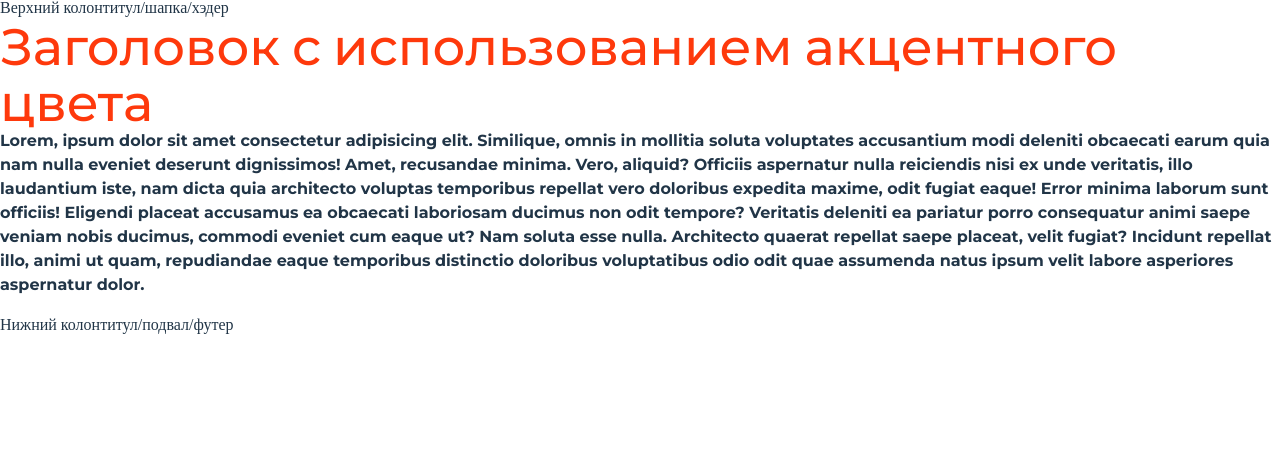
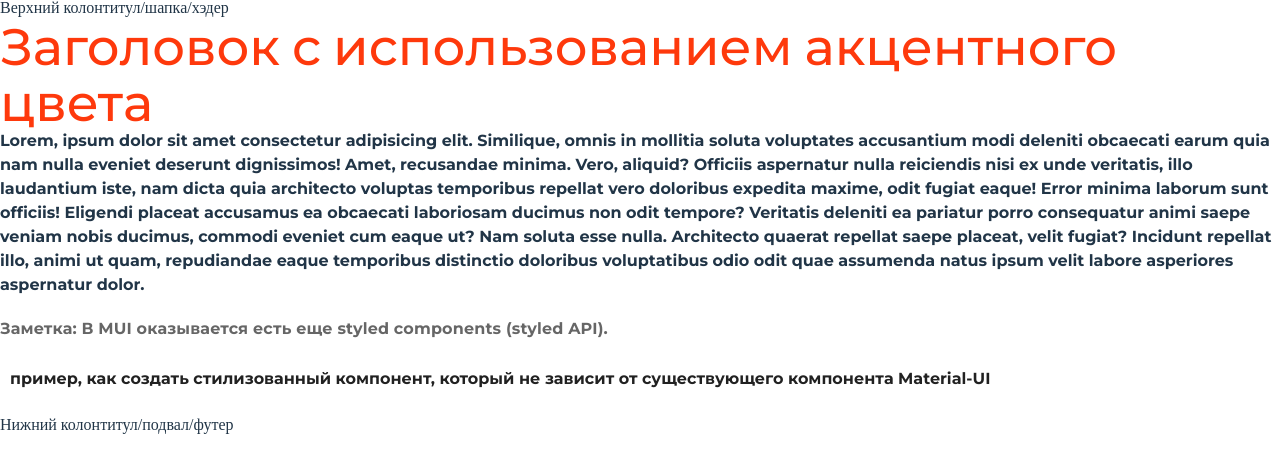
Before and after one commit to 89811421793/classcomponents, a React (Vite) app: page / in a window 1280 px wide. Shown: the top 472 px of the page. Built offline with nearby package versions, Linux system fonts and the light colour scheme.

Commit message:
Заметки в App.tsx (для себя)

```diff
--- a/src/App.tsx
+++ b/src/App.tsx
@@ -1,6 +1,17 @@
 import "./reset.css";
 import { ThemeProvider, Typography } from "@mui/material";
 import theme from "./mui/theme";
+import { styled } from "@mui/material/styles";
+
+// Создаем стилизованный компонент на основе базового HTML-тега div
+const StyledDiv = styled('div')(({ theme }) => ({
+  fontFamily: 'Montserrat, sans-serif',
+  fontWeight: 700,
+  marginBottom: '20px',
+  color: theme.palette.text.primary,
+  padding: '10px',
+  backgroundColor: theme.palette.background.default,
+}));
 
 function App() {
   return (
@@ -16,9 +27,28 @@ function App() {
         Architecto quaerat repellat saepe placeat, velit fugiat? Incidunt repellat illo, animi ut quam, repudiandae eaque temporibus distinctio doloribus voluptatibus odio odit quae assumenda natus ipsum velit labore asperiores aspernatur dolor.</p>
         </Typography>
       </ThemeProvider>
-
+     <StyledTypography variant="body1">
+      Заметка: В MUI оказывается есть еще styled components (styled API).
+     </StyledTypography>
+     <StyledDiv>пример, как создать стилизованный компонент, который не зависит от существующего компонента Material-UI</StyledDiv>
     </div>
   );
 }
 
 export default App;
+
+
+const StyledTypography = styled(Typography)(({ theme }) => ({
+  fontFamily: 'Montserrat, sans-serif',
+  fontWeight: 700,
+  marginBottom: '20px',
+  color: theme.palette.text.secondary,
+}));
+
+
+// без параметра theme, если мы не обращаемся к theme
+// const StyledTypography = styled(Typography)({
+//   fontFamily: 'Montserrat, sans-serif',
+//   fontWeight: 700,
+//   marginBottom: '20px',
+// });
```
